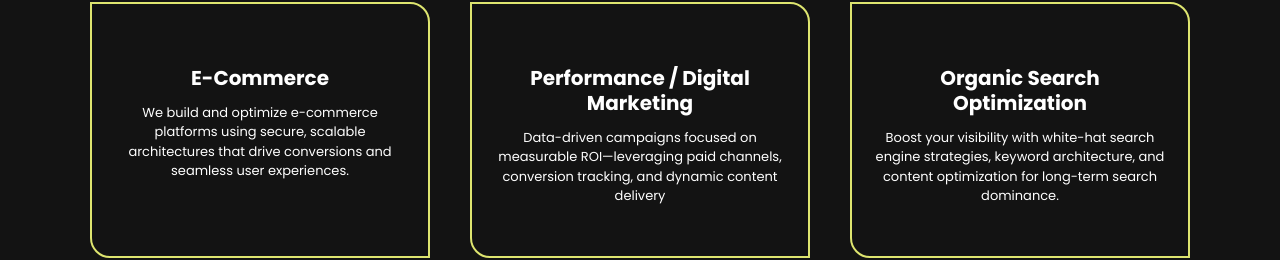
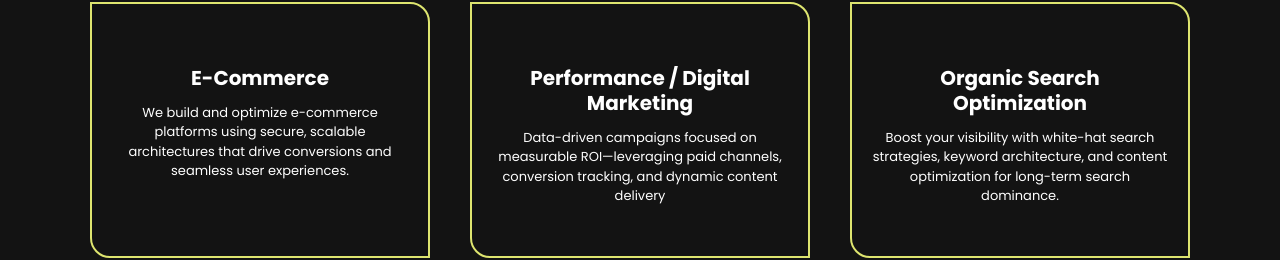
Before and after one commit to crystalliteCustomTeam/NewMediaInc, a Next.js app: page / in a window 1280 px wide. Shown: the part 1053-1313 px from the top of the page. Built offline with nearby package versions, Linux system fonts and the light colour scheme.

Commit message:
Fic Content

```diff
--- a/src/app/page.js
+++ b/src/app/page.js
@@ -33,7 +33,7 @@ const Home = () => {
                     "Data-driven campaigns focused on measurable ROI—leveraging paid channels, conversion tracking, and dynamic content delivery"],
                   [Icon3,
                     "Organic Search Optimization",
-                    "Boost your visibility with white-hat search engine strategies, keyword architecture, and content optimization for long-term search dominance."],
+                    "Boost your visibility with white-hat search strategies, keyword architecture, and content optimization for long-term search dominance."],
                   [Icon4,
                     "Mobile App Development",
                     "Custom iOS and Android apps built with cross-platform frameworks and native performance for exceptional mobile engagement."],
```
